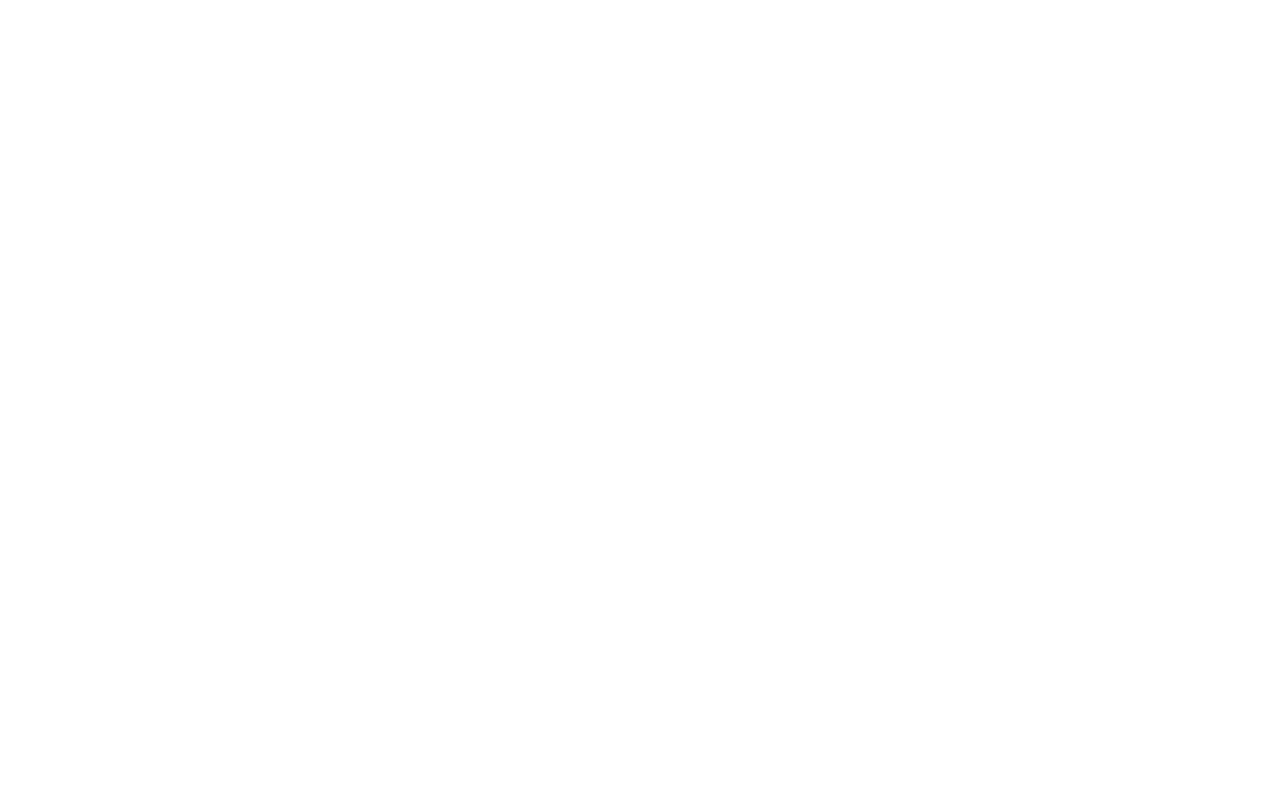
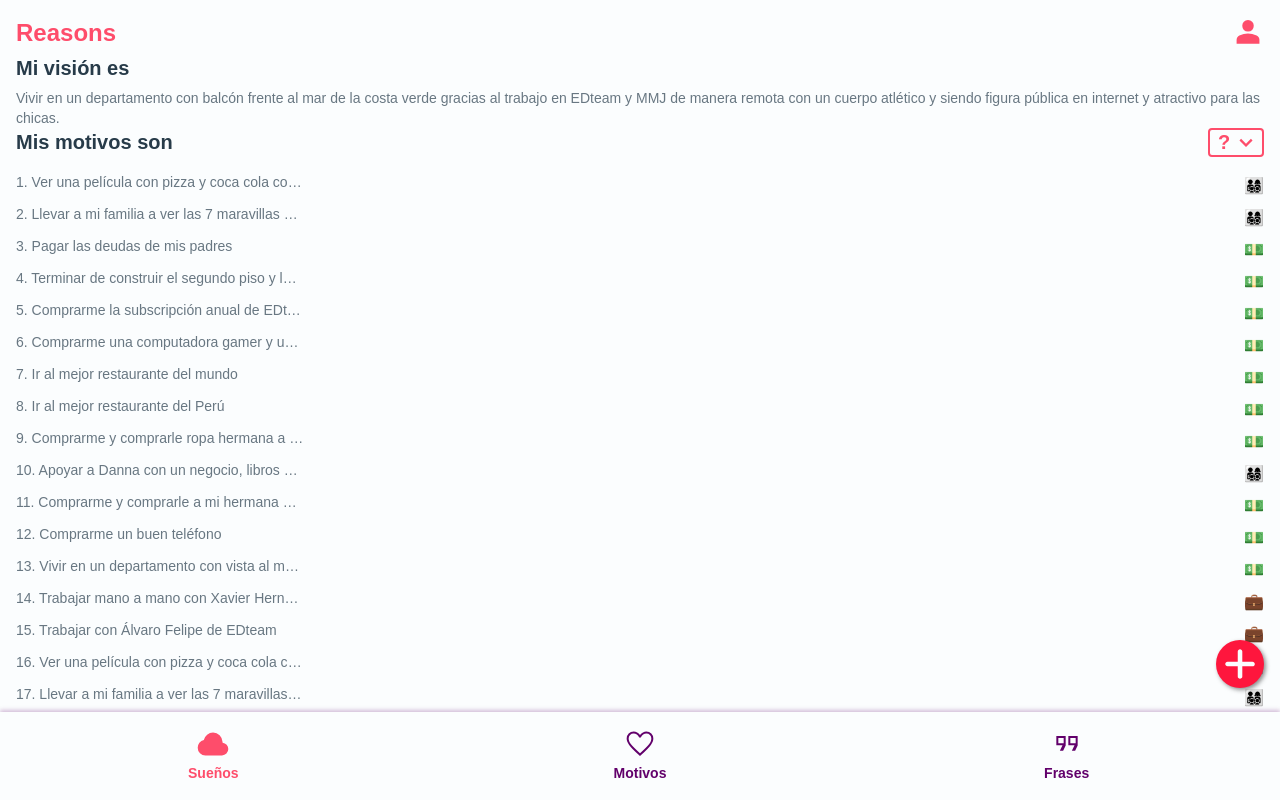
Before and after one commit to DenilDenilson/reasons, a React (Vite) app: page /reasons in a window 1280 px wide. Before the commit this address had no page. Shown: the top 800 px of the page. Built offline with nearby package versions, Linux system fonts and the light colour scheme.

Commit message:
Añadido ruta y página nueva de motivos

```diff
--- a/src/DreamPage.jsx
+++ b/src/DreamPage.jsx
@@ -4,15 +4,14 @@
 import NavBottom from "./NavBot";
 import Add from "./assets/Add";
 import FixedButtom from "./FixedButtom";
+import MainDreams from "./MainDreams";
+import { Outlet } from "react-router-dom";
 
 export default function DreamPage() {
   return (
     <div className="min-h-screen relative bg-greys-BG">
       <NavTop />
-      <div className="px-4 pt-14 pb-24">
-        <VisionContainer />
-        <DreamContainer />
-      </div>
+      <Outlet />
       <NavBottom />
       <FixedButtom />
     </div>
--- /dev/null
+++ b/src/MainDreams.jsx
@@ -0,0 +1,11 @@
+import DreamContainer from "./DreamContainer";
+import VisionContainer from "./VisionContainer";
+
+export default function MainDreams() {
+  return (
+    <main className="px-4 pt-14 pb-24">
+      <VisionContainer />
+      <DreamContainer />
+    </main>
+  );
+}
--- /dev/null
+++ b/src/MainReasons.jsx
@@ -0,0 +1,11 @@
+import ReasonContainer from "./ReasonContainer";
+import VisionContainer from "./VisionContainer";
+
+export default function MainReasons() {
+  return (
+    <main className="px-4 pt-14 pb-24">
+      <VisionContainer />
+      <ReasonContainer />
+    </main>
+  );
+}
--- /dev/null
+++ b/src/ReasonContainer.jsx
@@ -0,0 +1,25 @@
+import DreamSelection from "./DreamSelection";
+import Heading4 from "./Heading4";
+import user from "./assets/user";
+
+export default function ReasonContainer() {
+  let i = 1;
+  return (
+    <section className="flex flex-col gap-4">
+      <div className="flex justify-between items-center">
+        <Heading4 content={"Mis motivos son"} />
+        <DreamSelection />
+      </div>
+      <ul className="flex flex-col gap-2">
+        {user.dreams.map((dream) => (
+          <li key={dream.id} className="flex justify-between">
+            <span className="small-regular text-greys-TEXT w-72 truncate">
+              {i++}. {dream.content}
+            </span>{" "}
+            <span>{dream.emoji}</span>
+          </li>
+        ))}
+      </ul>
+    </section>
+  );
+}
--- a/src/main.jsx
+++ b/src/main.jsx
@@ -2,14 +2,20 @@
 import ReactDOM from "react-dom/client";
 import { BrowserRouter, Route, Routes } from "react-router-dom";
 import App from "./App";
+import DreamPage from "./dreamPage";
 import "./index.css";
+import MainDreams from "./MainDreams";
+import MainReasons from "./MainReasons";
 
 ReactDOM.createRoot(document.getElementById("root")).render(
   // <React.StrictMode>
 
   <BrowserRouter>
     <Routes>
-      <Route path="/" element={<App />} />
+      <Route path="/" element={<DreamPage />}>
+        <Route index element={<MainDreams />} />
+        <Route path="/reasons" element={<MainReasons />} />
+      </Route>
     </Routes>
   </BrowserRouter>
 
```
